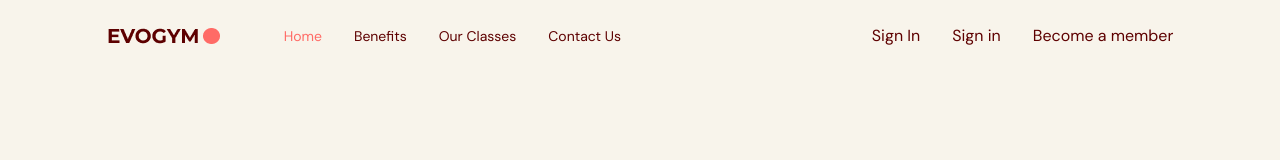
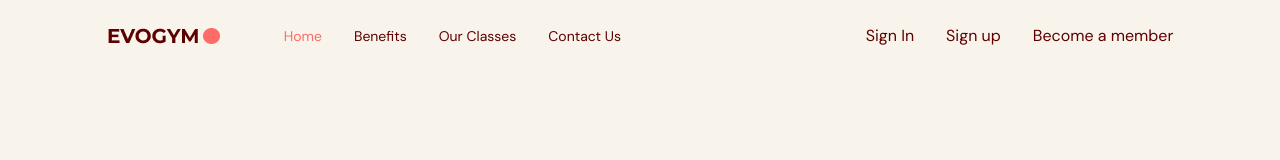
Before and after one commit to manisaparajuli/gym-time, a React (Vite) app: page / in a window 1280 px wide. Shown: the top 160 px of the page. Built offline with nearby package versions, Linux system fonts and the light colour scheme.

Commit message:
signup button added

```diff
--- a/src/scenes/navbar/index.tsx
+++ b/src/scenes/navbar/index.tsx
@@ -46,7 +46,8 @@ const Navbar = ({ selectedPage, setSelectedPage}: Props) => {
               </div>
               <div className={`${flexBetween} gap-8 `}>
                 <p>Sign In</p>
-                <p>Sign in</p>
+                <p>Sign up</p>
+
                 <button>Become a member</button>
               </div>
             </div>
```
